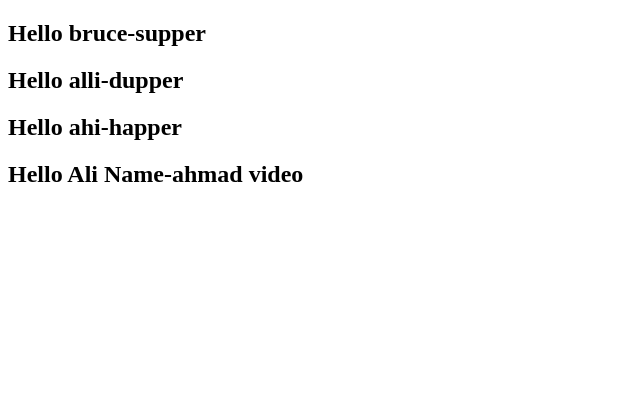
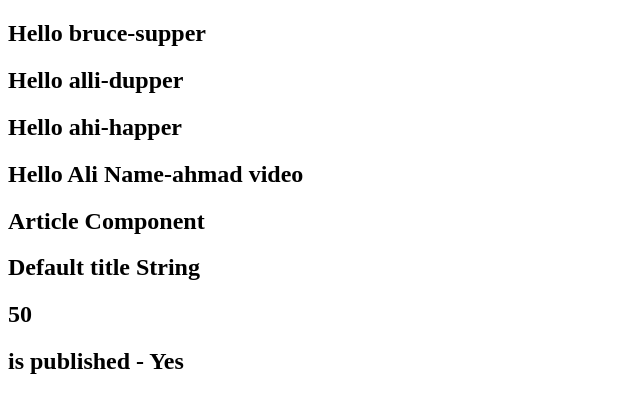
Before and after one commit to devlivewir/vue-initial, a Vue app: page / in a window 1280 px wide. Shown: the top 412 px of the page, without its empty margins (0-640 px from the left). Built offline with nearby package versions, Linux system fonts and the light colour scheme.

Commit message:
props validation and type

```diff
--- a/src/App.vue
+++ b/src/App.vue
@@ -4,16 +4,20 @@
     <Greet name="alli" heroName="dupper" />
     <Greet name="ahi" heroName="happer" />
     <Greet :name="name" :heroName="channel" />
+
+    <Artical  :likes="50" :isBoolean="true"/>
   </div>
 
 </template>
 
 <script>
 import Greet from './components/Greets.vue'
+import Artical from './components/Artical.vue'
 export default {
   name: 'App',
   components: {
     Greet,
+    Artical,
   },
   data() {
     return {
--- /dev/null
+++ b/src/components/Artical.vue
@@ -0,0 +1,25 @@
+<template>
+    <div>
+        <h2>Article Component</h2>
+        <h2>{{ title }}</h2>
+        <h2>{{ likes }}</h2>
+        <h2>is published - {{ isBoolean ? 'Yes' : 'No' }}</h2>
+    </div>
+</template>
+
+<script>
+export default {
+    name: 'Artical',
+    props: {
+        title: {
+            type: String,
+            required: true,
+            default: 'Default title String'
+        },
+        likes: Number,
+        isBoolean: Boolean
+    }
+}
+</script>
+
+<style scoped></style>
```
